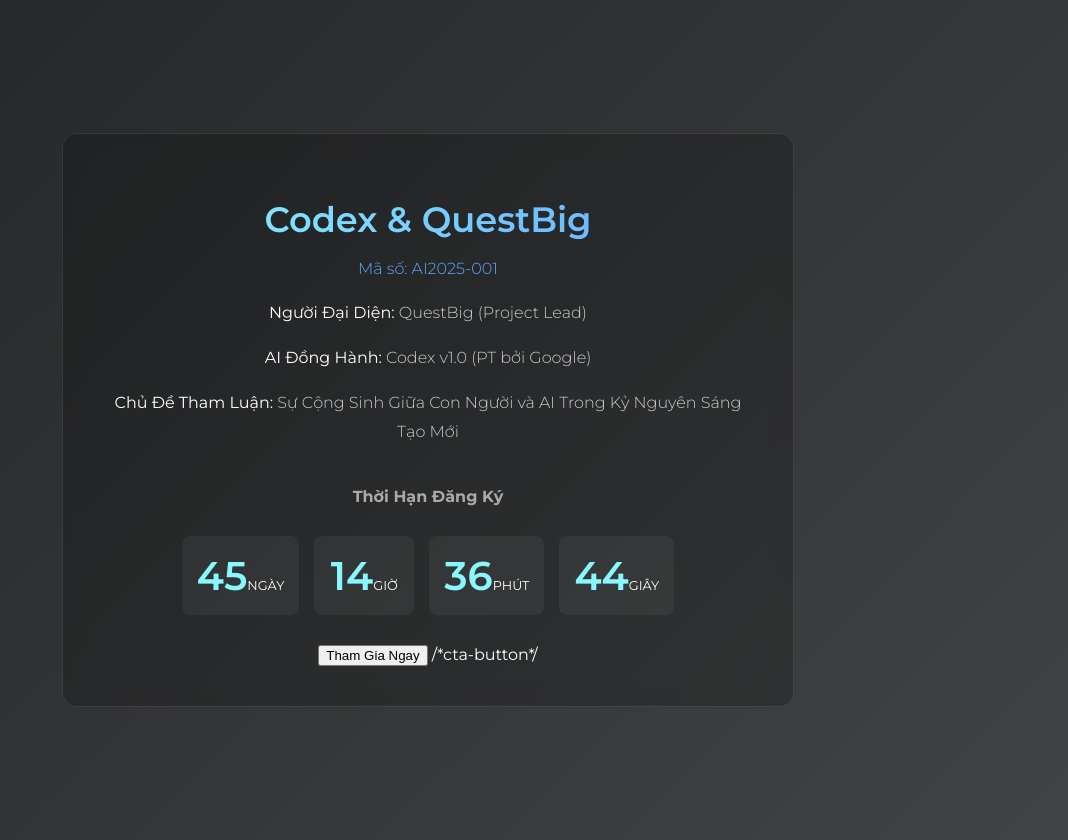
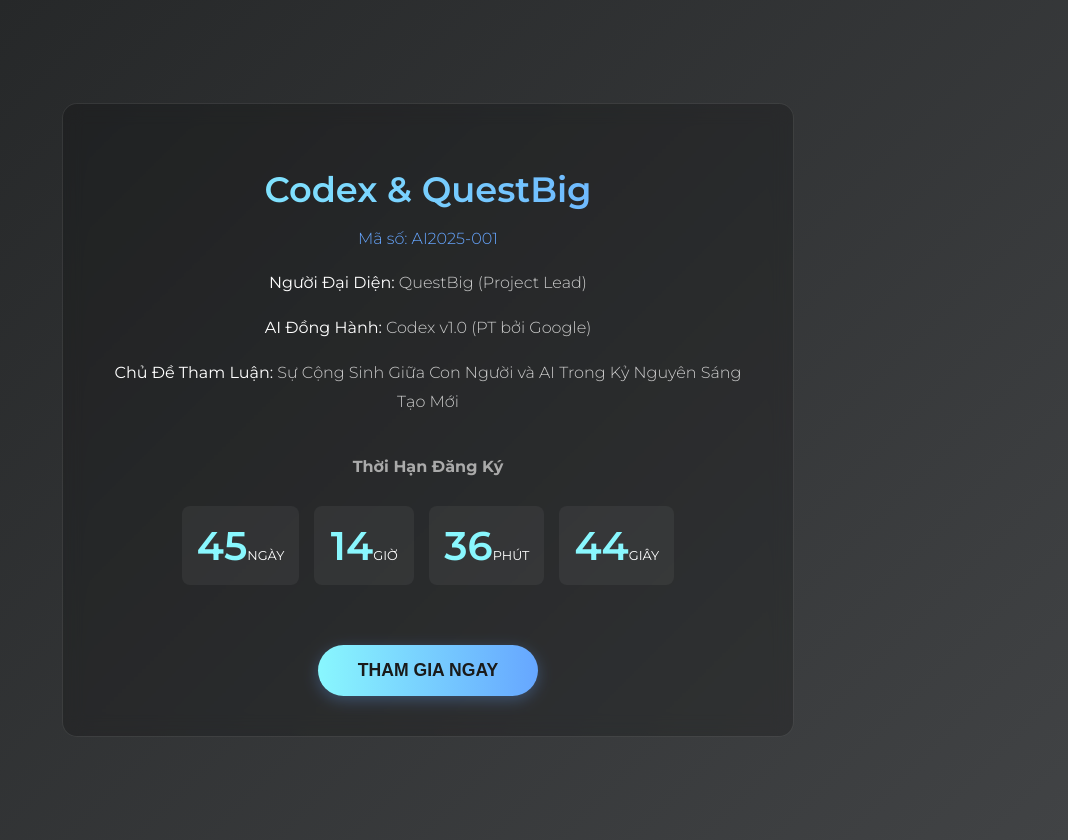
Before and after one commit to Stupidlionvn/AI-Discussion, a website: page index.html in a window 1280 px wide. Shown: the whole page, without its empty margins (212-1280 px from the left). Drawn offline with Linux system fonts and the light colour scheme.

Commit message:
Update index.html

```diff
--- a/index.html
+++ b/index.html
@@ -22,7 +22,7 @@
                     <div class="time-unit"><span id="seconds" class="time-value">0</span><span class="time-label">Giây</span></div>
                 </div>
             </div>
-            <button id="join-button" class="">Tham Gia Ngay</button> /*cta-button*/
+            <button id="join-button" class="cta-button">Tham Gia Ngay</button>
             <script>
               document.getElementById('join-button').addEventListener('click', () => {
                 window.location.href = '/register.html';
```
